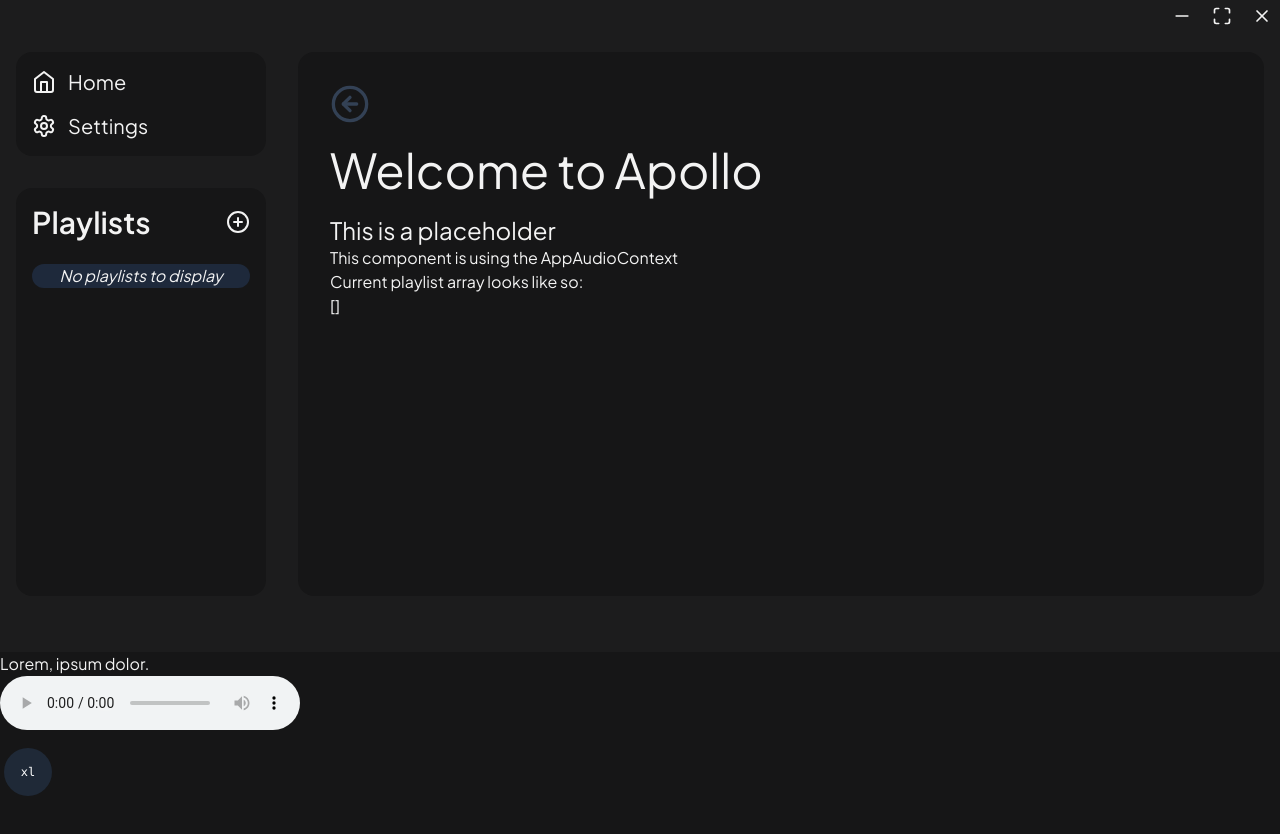
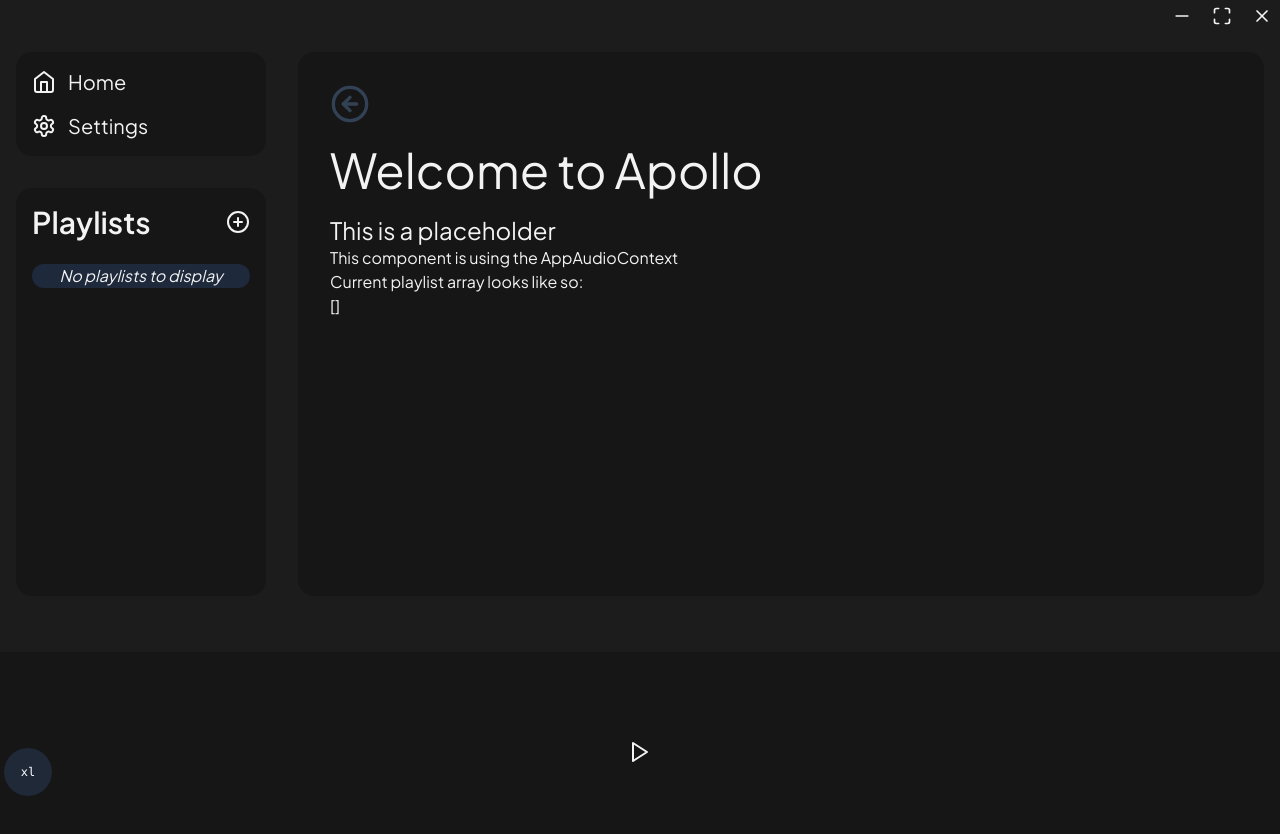
Before and after one commit to maciejkrol18/apollo, a Next.js app: page / in a window 1280 px wide. Shown: the top 834 px of the page. Built offline with nearby package versions, Linux system fonts and the light colour scheme.

Commit message:
Basic audio setup
Playing audio from a hard coded URL. Current CSP rules are dangerous and need to be redone in the future.

```diff
--- a/src/app/layout.tsx
+++ b/src/app/layout.tsx
@@ -8,6 +8,7 @@ import { useRouter } from "next/navigation";
 import { ArrowLeftCircle } from 'lucide-react';
 import AppAudio from "@/components/organisms/app-audio";
 import AsideBar from "@/components/organisms/aside-bar";
+import AudioBar from "@/components/atoms/audio-bar";
 
 const plusJakartaSans = Plus_Jakarta_Sans({ subsets: ["latin"] });
 
@@ -18,9 +19,9 @@ export default function RootLayout({children}: {children: React.ReactNode}) {
       <body className={`overflow-clip text-menus-foreground bg-body ${plusJakartaSans.className}`}>
         <Titlebar/>
         <TailwindIndicator/>
-          <div className="flex flex-col gap-14 justify-between mt-7 h-screen overflow-auto">
+          <div className="flex flex-col gap-14 justify-between mt-7 min-h-screen overflow-auto">
           <AppAudio>
-            <div className="flex grow gap-8 px-4 max-h-[784px]">
+            <div className="flex grow gap-8 px-4 max-h-[664px]">
               <AsideBar/>
               <main className="flex flex-col rounded-2xl grow bg-menus-background p-8">
                 <div className="w-full mb-4">
@@ -31,10 +32,7 @@ export default function RootLayout({children}: {children: React.ReactNode}) {
                 {children}
               </main>
             </div>
-            <div id="audio-player-placeholder" className="w-full grow max-h-[200px] bg-menus-background">
-              Lorem, ipsum dolor.
-              <audio src="https://www.soundhelix.com/examples/mp3/SoundHelix-Song-1.mp3" controls/>
-            </div>
+            <AudioBar/>
           </AppAudio>
         </div>
       </body>
--- /dev/null
+++ b/src/components/atoms/audio-bar.tsx
@@ -0,0 +1,26 @@
+import { AppAudioContext } from "@/contexts/app-audio-context"
+import { AppAudioContextValues } from "@/ts/interfaces"
+import { Pause, PlayIcon } from "lucide-react"
+import { useContext } from "react"
+
+const AudioBar: React.FC = () => {
+    const {togglePlayback, isAudioPlaying} = useContext(AppAudioContext) as AppAudioContextValues
+    return (
+        <div className="flex items-center justify-center w-full grow max-h-[200px] bg-menus-background">
+            <div className="flex flex-col">
+                <div className="flex gap-3">
+                    <button onClick={() => togglePlayback()}>
+                        {
+                            isAudioPlaying ?
+                            <Pause className="w-6 h-6"/>
+                            :
+                            <PlayIcon className="w-6 h-6"/>
+                        }
+                    </button>
+                </div>
+            </div>
+        </div>
+    )
+}
+
+export default AudioBar
--- a/src/components/organisms/app-audio.tsx
+++ b/src/components/organisms/app-audio.tsx
@@ -1,23 +1,69 @@
 import { AppAudioContext } from "@/contexts/app-audio-context";
 import { PlaylistObject } from "@/ts/interfaces";
-import { useState, useEffect } from 'react';
+import { useState, useEffect, useRef, useCallback } from 'react';
 
 const AppAudio = ({children}: {children: React.ReactNode}) => {
-    const [playlistsArray, setPlaylistsArray] = useState<Array<PlaylistObject>>(
+
+    const [playlistsArray, setPlaylistsArray] = useState<PlaylistObject[]>(
         JSON.parse(localStorage.getItem("apollo-playlists") || '[]')
     )
+    const wasAudioInitialized = useRef(false)
+    const audioCtxRef = useRef<AudioContext | null>(null)
+    const audioElementRef = useRef<HTMLAudioElement | null>(null)
+    const audioSourceRef = useRef<MediaElementAudioSourceNode | null>(null)
+    const audioGainRef = useRef<GainNode | null>(null)
+    const audioAnalyserRef = useRef<AnalyserNode | null>(null)
+    const [isAudioPlaying, setIsAudioPlaying] = useState(false)
 
+    // Save playlist changes to local storage
     useEffect(() => {
         localStorage.setItem("apollo-playlists", JSON.stringify(playlistsArray))
     },[playlistsArray])
 
-    console.log('AppAudio playlistArray value:', playlistsArray)
+    // Initialize Web Audio API components
+    useEffect(() => {
+        if (wasAudioInitialized.current) return
+        const debugAudio = "https://asset.localhost/C%3A%5CUsers%5Cmacie%5CMusic%5Ctest%20mp3.mp3"
+
+        wasAudioInitialized.current = true
+        audioCtxRef.current = new AudioContext()
+        audioElementRef.current = new Audio()
+        audioSourceRef.current = audioCtxRef.current.createMediaElementSource(audioElementRef.current)
+        audioGainRef.current = audioCtxRef.current.createGain()
+        audioAnalyserRef.current = audioCtxRef.current.createAnalyser()
+        audioElementRef.current.crossOrigin = 'anonymous' // For some reason required
+        audioElementRef.current.src = debugAudio
+
+        audioElementRef.current.onended = () => togglePlayback()
+
+        audioSourceRef.current.connect(audioCtxRef.current.destination)
+        audioGainRef.current.connect(audioCtxRef.current.destination)
+
+        audioGainRef.current.gain.value = 0.3
+
+        return () => {
+            if (audioSourceRef.current && audioCtxRef.current) {
+                audioSourceRef.current.disconnect();
+                audioCtxRef.current.close();
+            }
+        };
+    },[])
+
+    // Pause/play audio
+    const togglePlayback = useCallback(() => {
+        if (audioElementRef.current) {
+            setIsAudioPlaying(prev => !prev)
+            isAudioPlaying ? audioElementRef.current.pause() : audioElementRef.current.play()
+        }
+    },[isAudioPlaying, audioElementRef.current])
 
     return (
         <AppAudioContext.Provider
             value={{
                 playlistsArray,
-                setPlaylistsArray
+                setPlaylistsArray,
+                togglePlayback,
+                isAudioPlaying,
             }}
         >
             {children}
@@ -26,6 +72,8 @@ const AppAudio = ({children}: {children: React.ReactNode}) => {
 }
 
 export default AppAudio
+
+// ** THIS DOESN'T WORK - JUST AN OLD VERSION FOR REFERENCE **
 
 // const AppAudio = ({ children }: {children: React.ReactNode}) => {
 //     const [currentPlaylistID, setCurrentPlaylistID] = useState(0);
--- a/src/ts/interfaces.ts
+++ b/src/ts/interfaces.ts
@@ -1,8 +1,11 @@
 import { StaticImageData } from "next/image";
+import { MutableRefObject } from "react";
 
 export interface AppAudioContextValues {
     playlistsArray: Array<PlaylistObject>;
-    setPlaylistsArray: React.Dispatch<React.SetStateAction<Array<PlaylistObject>>>
+    setPlaylistsArray: React.Dispatch<React.SetStateAction<Array<PlaylistObject>>>;
+    togglePlayback: () => void;
+    isAudioPlaying: boolean;
 }
 
 export interface PlaylistSong {
```
Also changed, not shown: src-tauri/tauri.conf.json (+8 -1 lines), 1 other file (tests, documents, lock files or other folders).
